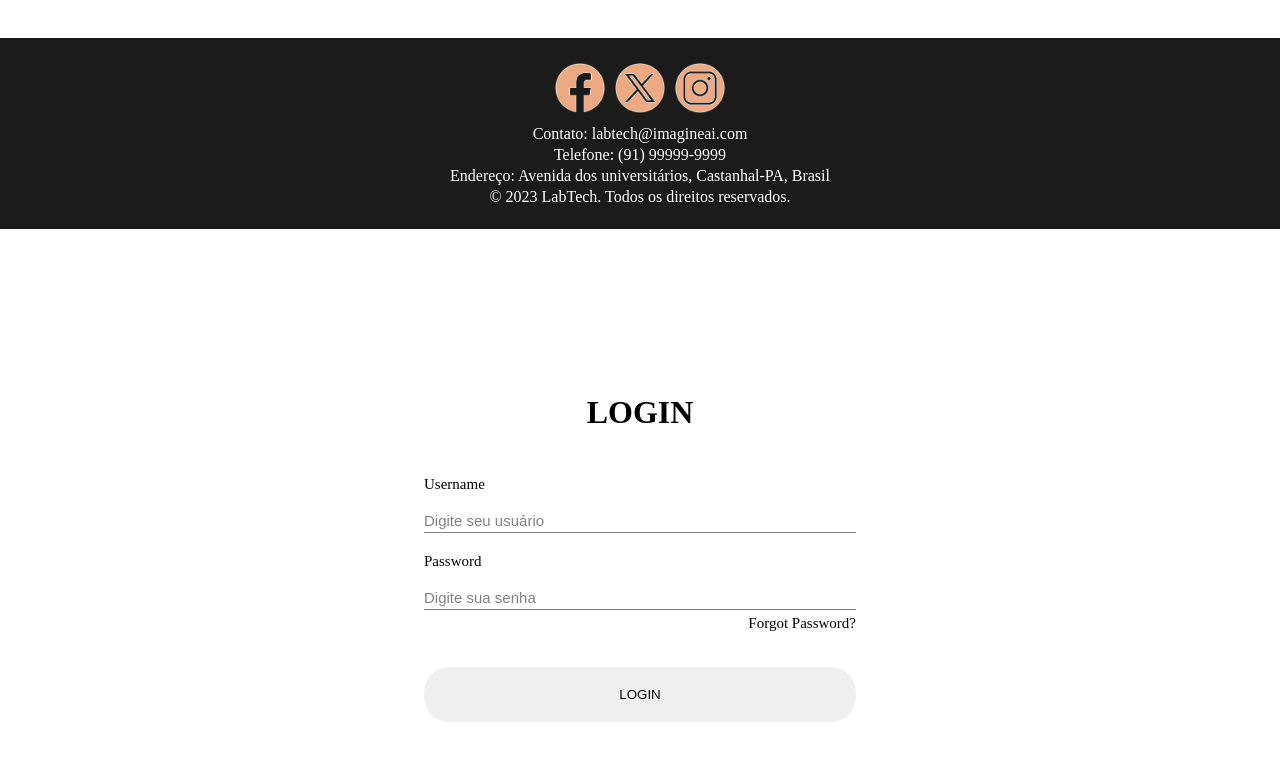
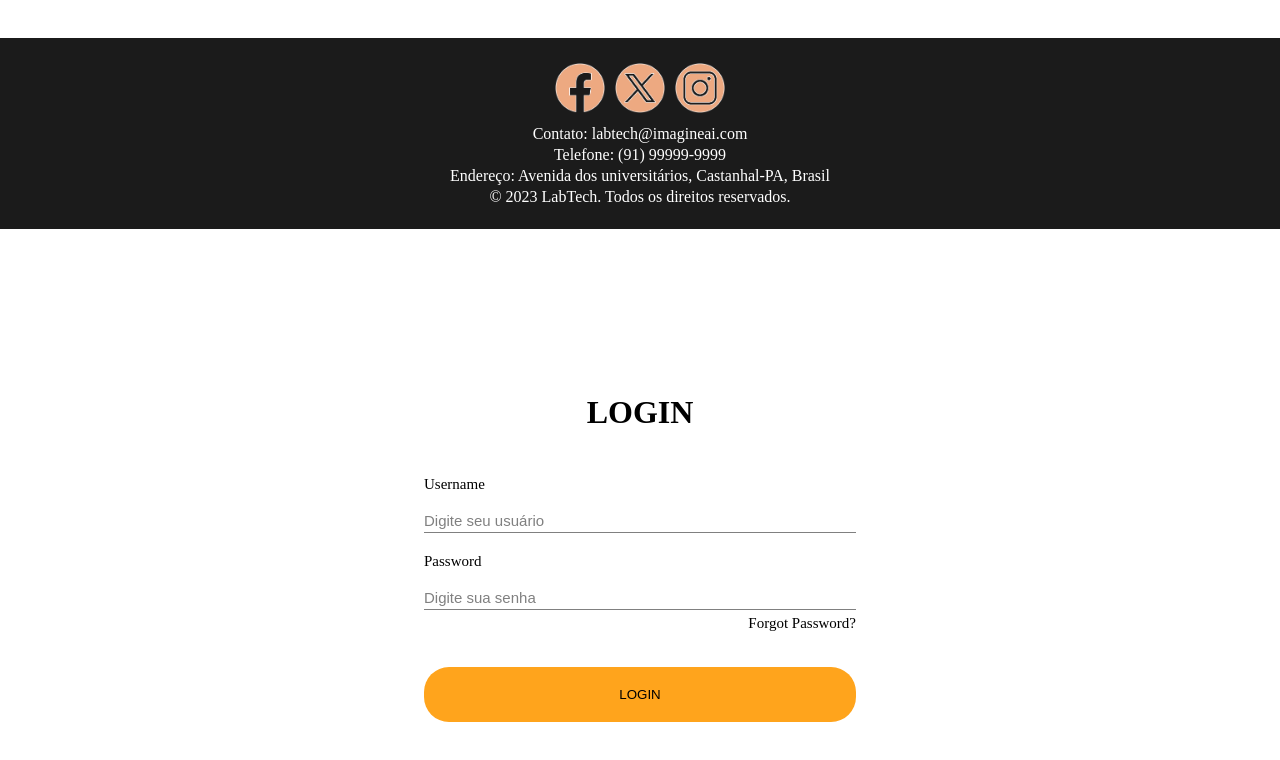
Before and after one commit to EvanJoseph78/LabTech-EngII, an Angular app: page /produtos/1 in a window 1280 px wide. Shown: the part 831-1591 px from the top of the page. Built offline with nearby package versions, Linux system fonts and the light colour scheme; no server answers.

Commit message:
css página de login melhorado

```diff
--- a/src/app/pages/login-page/login-page/login-page.component.css
+++ b/src/app/pages/login-page/login-page/login-page.component.css
@@ -62,4 +62,12 @@
   width: 90%;
   height: 55px;
   border-radius: 25px;
+  background: #ffa41c;
+  cursor: pointer;
+  transition: background 0.3s ease; /* Transição suave de cor em 0.3 segundos com aceleração suave */
 }
+
+
+.button:hover {
+  background: #ff9100; /* Cor alternativa quando o mouse está sobre o botão */
+}
```
